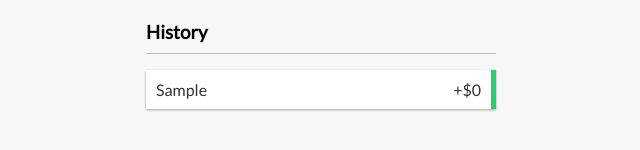
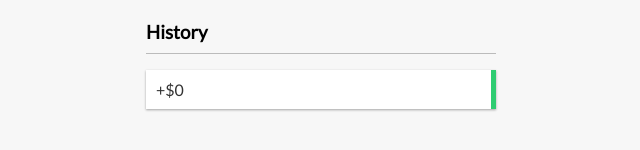
Before and after one commit to paradigm1984/expense-tracker-mern, a React (Create React App) app in the folder client/: page / in a window 1280 px wide. Both pictures are taken after typing "Sample" into the empty fields and a click on the button "Add transaction". Shown: the part 320-470 px from the top of the page, without its empty margins (319-959 px from the left). Built offline with nearby package versions, Linux system fonts and the light colour scheme; no server answers.

Commit message:
fixing bug that stopped the desc of the transaction in history from appearing

```diff
--- a/client/src/components/IncomeExpenses.js
+++ b/client/src/components/IncomeExpenses.js
@@ -7,6 +7,7 @@ export const IncomeExpenses = () => {
  const { transactions } = useContext(GlobalContext);
 
  const amounts = transactions.map(transaction => transaction.amount);
+
 
  const income = amounts.filter(item => item > 0).reduce((accumulator, item) => (accumulator += item), 0).toFixed(2);
 
--- a/client/src/components/Transaction.js
+++ b/client/src/components/Transaction.js
@@ -12,7 +12,7 @@ export const Transaction = ({ transaction }) => {
  return (
   <div>
    <li className={transaction.amount < 0 ? 'minus' : 'plus'}>
-    {transaction.text}
+    {transaction.description}
     <span>{sign}${Math.abs(transaction.amount)}</span>
     <button onClick={()=> deleteTransaction(transaction.id)} className='delete-btn'>x</button>
    </li>
```
